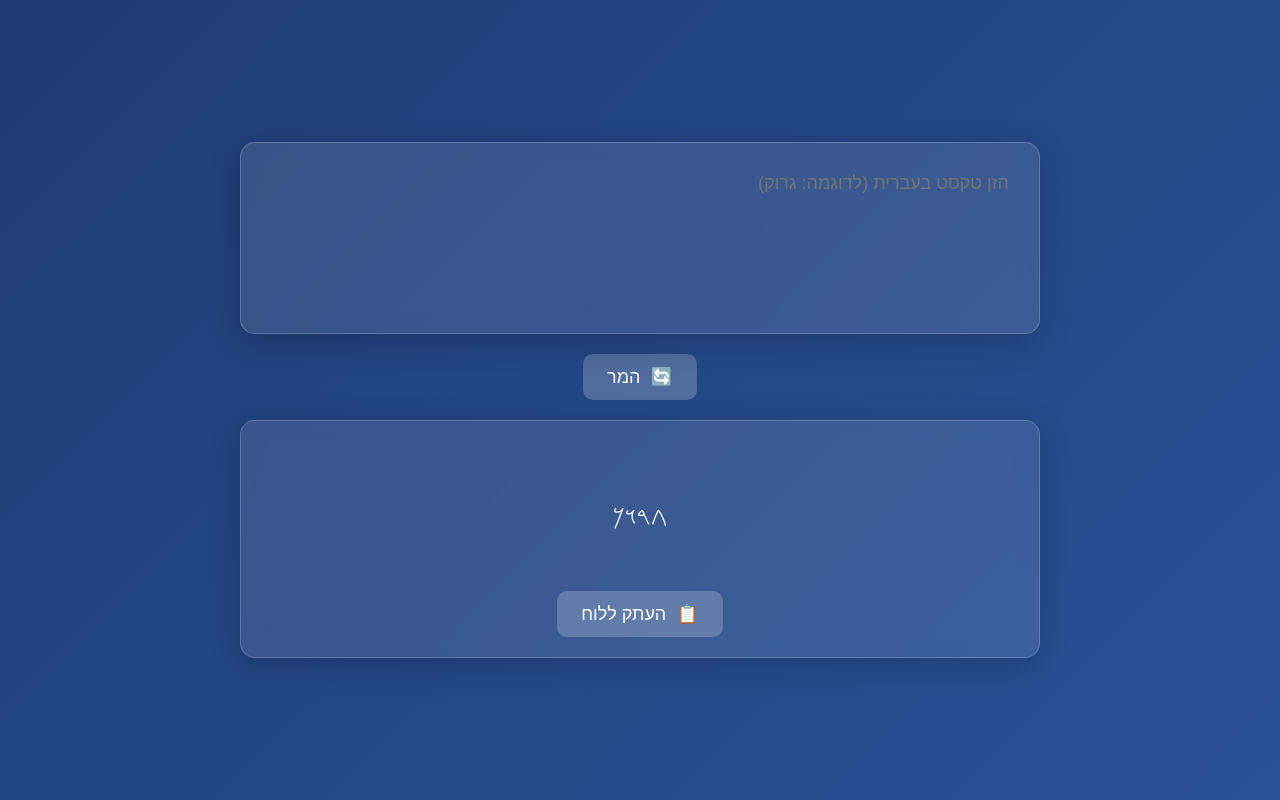
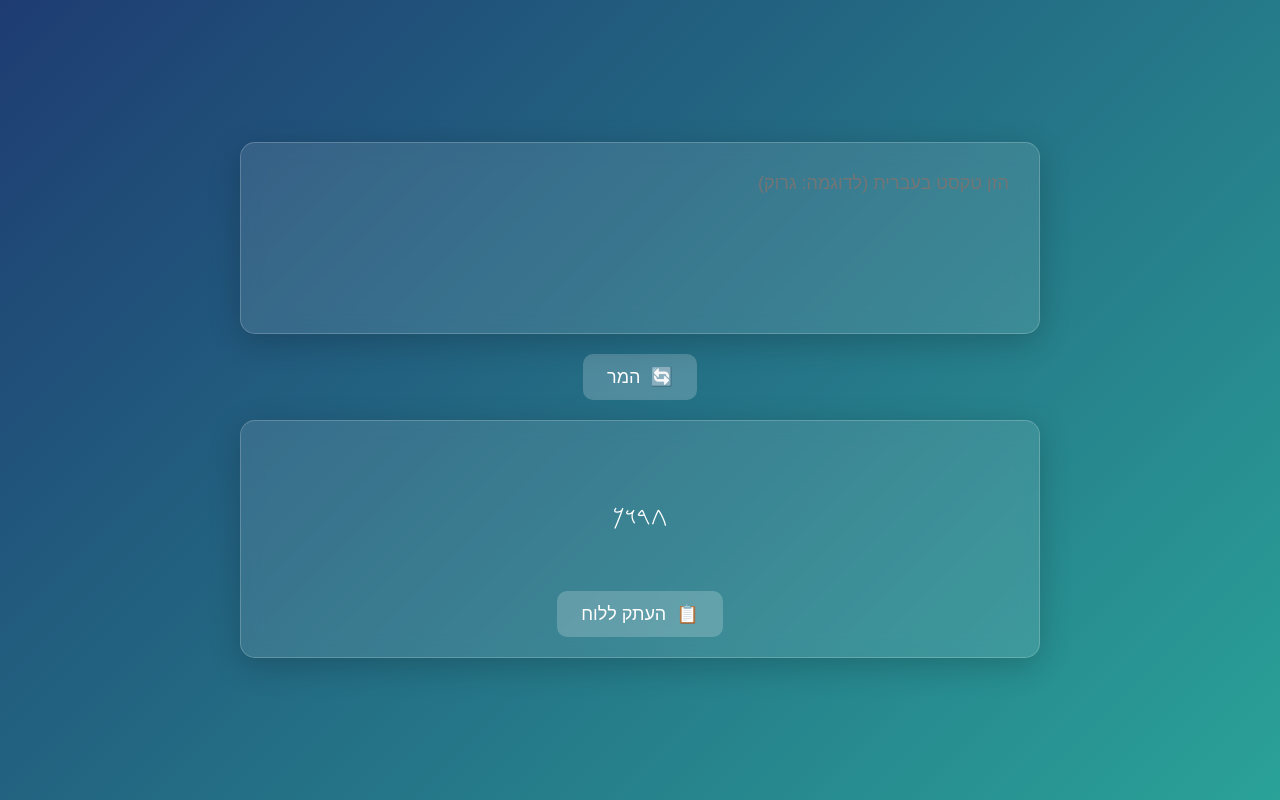
Before and after one commit to 0AM1/antika, a plain HTML site: page index.html in a window 1280 px wide. Drawn offline with Linux system fonts and the light colour scheme.

Commit message:
Update index.html

```diff
--- a/index.html
+++ b/index.html
@@ -56,7 +56,7 @@
             display: flex;
             justify-content: center;
             align-items: center;
-            background: linear-gradient(135deg, #1e3c72, #2a5298);
+            background: linear-gradient(135deg, #1e3c72, #2aa298);
             padding: 20px;
         }
 
```
